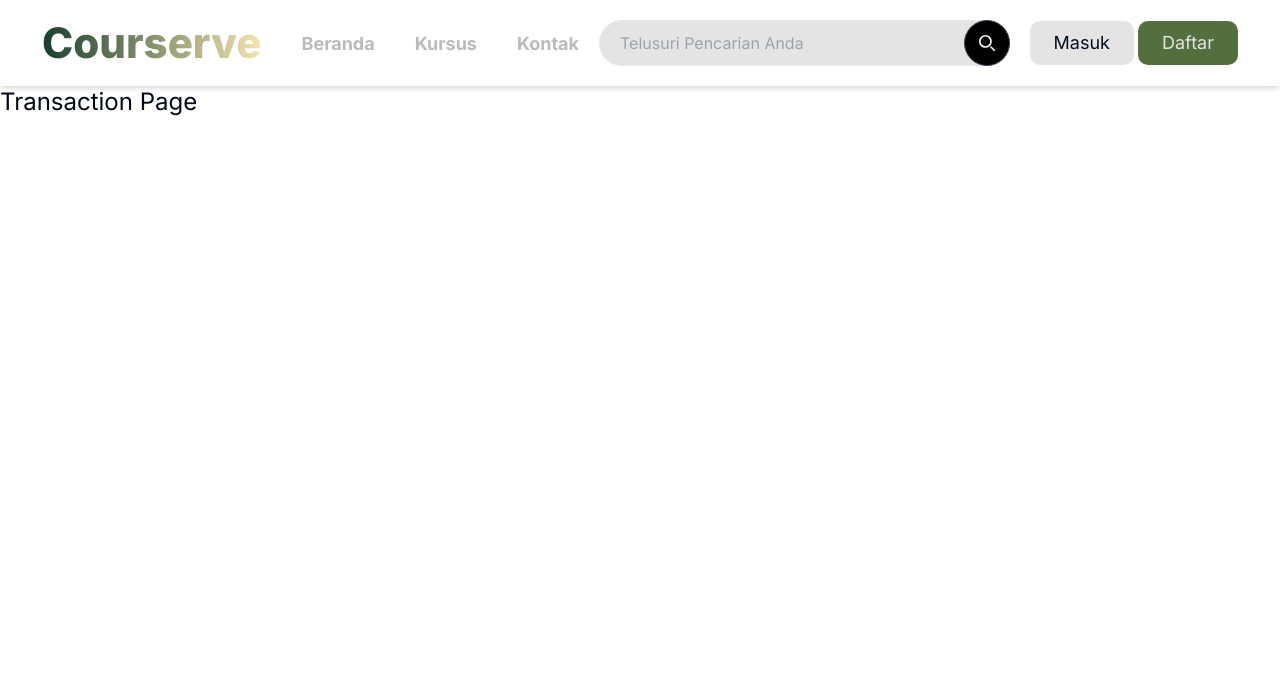
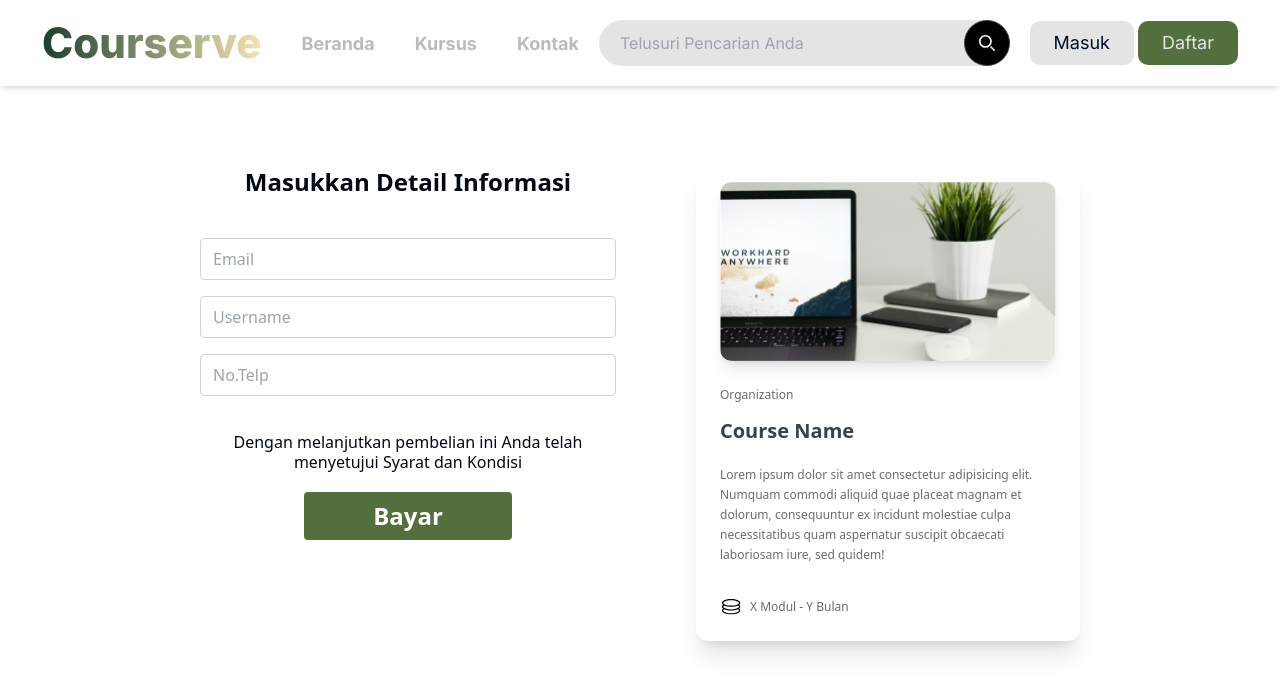
Before and after one commit to hmutaz/Courserve, a Next.js app: page /transaction in a window 1280 px wide. Shown: the top 694 px of the page. Built offline with nearby package versions, Linux system fonts and the light colour scheme; no server answers.

Commit message:
update transaction UI

```diff
--- a/src/app/transaction/page.tsx
+++ b/src/app/transaction/page.tsx
@@ -1,7 +1,26 @@
+"use client";
+import React, { useState } from 'react';
+import Link from 'next/link';
+import CourseCard from '@/components/CourseCard';
+
 const Transaction = () => {
     return (
-        <div>
-            Transaction Page
+        <div className='flex justify-between mx-40 my-10'>
+            <div className='p-10 font-sans'>
+                <h1 className='pb-10 font-bold text-center'>Masukkan Detail Informasi</h1>
+                <form>
+                    <input type="text" className='w-full border border-gray-300 text-black text-base rounded px-3 py-2 mb-4 focus:outline-none focus:border-blue-400 focus:text-black' placeholder='Email' required />
+                    <input type="text" className='w-full border border-gray-300 text-black text-base rounded px-3 py-2 mb-4 focus:outline-none focus:border-blue-400 focus:text-black' placeholder='Username' required />
+                    <input type="text" className='w-full border border-gray-300 text-black text-base rounded px-3 py-2 mb-4 focus:outline-none focus:border-blue-400 focus:text-black' placeholder='No.Telp' required />
+                    <p className='text-base text-center leading-5 py-5'>Dengan melanjutkan pembelian ini Anda telah menyetujui Syarat dan Kondisi</p>
+                    <div className='flex justify-center'>
+                        <button type="submit" className='w-1/2 bg-custom-teal-2 text-white py-2 rounded hover:bg-black font-semibold text-xl2'>Bayar</button>
+                    </div>
+                </form>
+            </div>
+            <div className='p-10'>
+                <CourseCard />
+            </div>
         </div>
     )
 }
```
